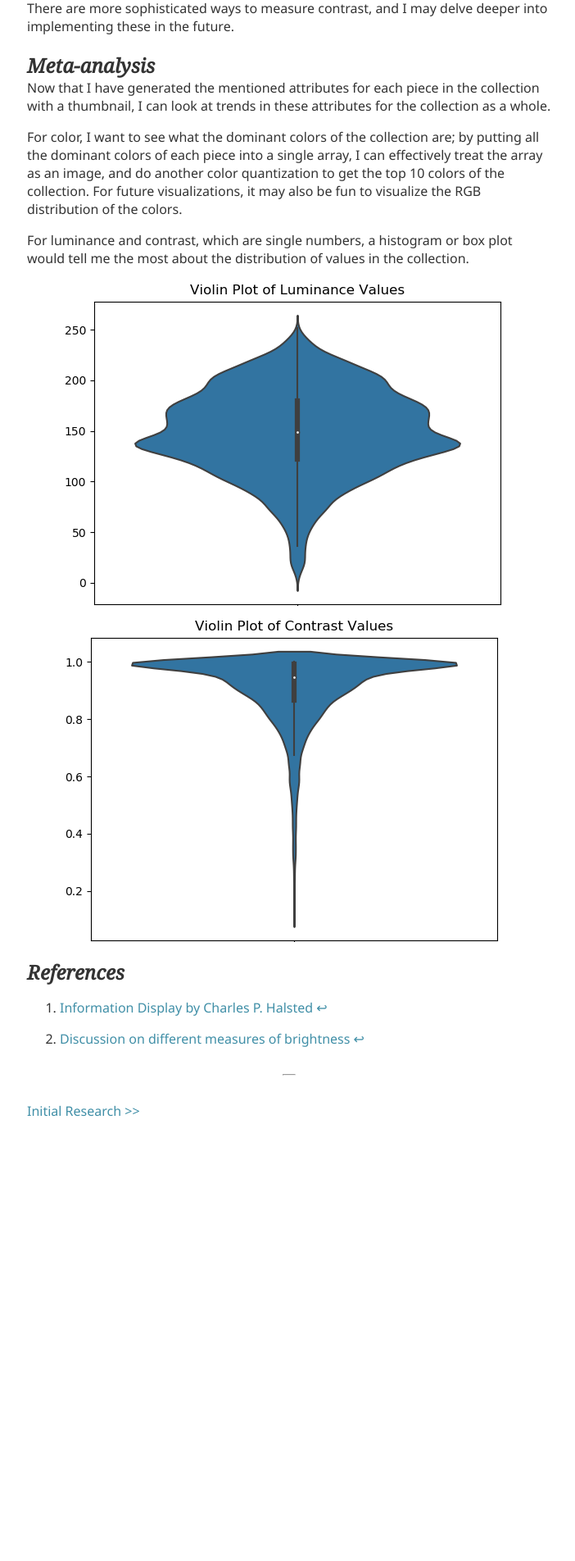
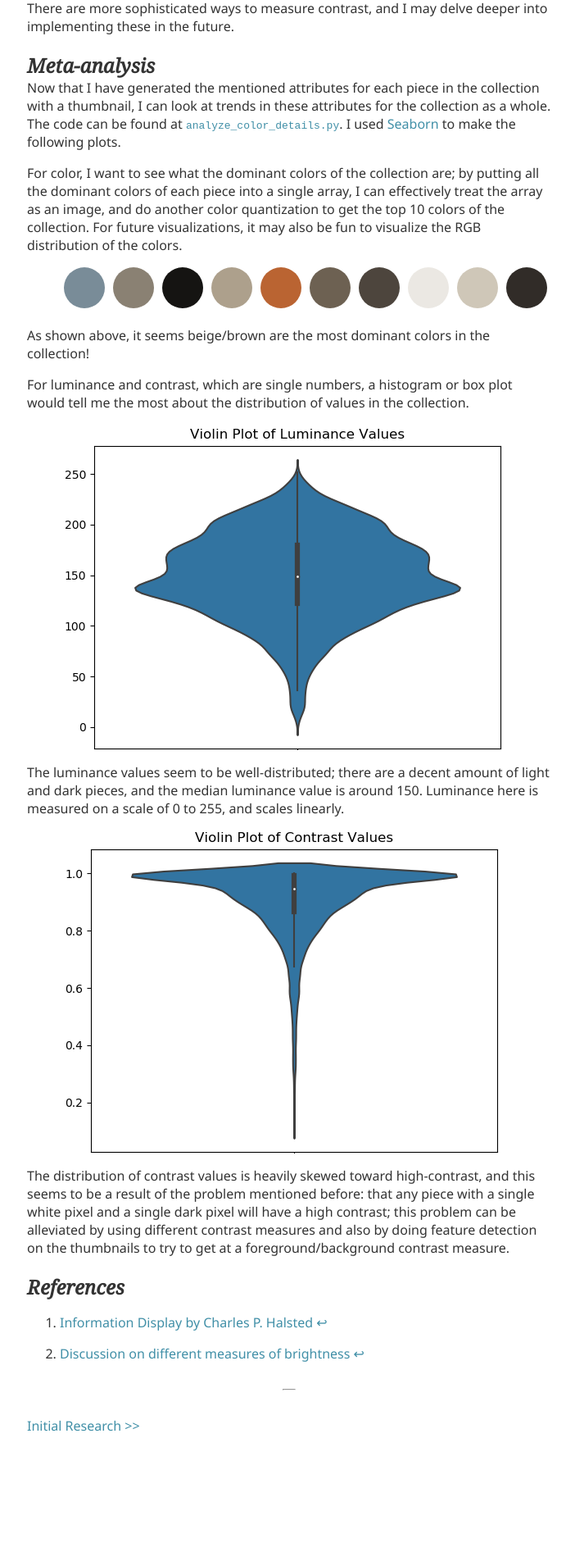
Before and after one commit to lester-lee/f2018-info-vis, a Jekyll site: the page built from _posts/2018-11-05-visualprocessing.md, in a window 1280 px wide. Shown: the part 1206-3110 px from the top of the page at 82% size, without its empty margins (287-989 px from the left). Built offline with Jekyll 4.4.1, drawn with Linux system fonts in a browser that asks for light colours; before the commit the page ends 2732 px from its top, so only the background shows below that.

Commit message:
Add plots and more details

```diff
--- a/_posts/2018-11-05-visualprocessing.md
+++ b/_posts/2018-11-05-visualprocessing.md
@@ -19,18 +19,47 @@ We can also use luminance to calculate the contrast of an image, since contrast
 This is not the best measure, as any image with both black and white present will have maximum contrast, regardless of the ratio of dark to light in the thumbnail. There are more sophisticated ways to measure contrast, and I may delve deeper into implementing these in the future.
 
 ## Meta-analysis
-Now that I have generated the mentioned attributes for each piece in the collection with a thumbnail, I can look at trends in these attributes for the collection as a whole.
+Now that I have generated the mentioned attributes for each piece in the collection with a thumbnail, I can look at trends in these attributes for the collection as a whole. The code can be found at [`analyze_color_details.py`](https://github.com/lester-lee/wcma-viz/blob/master/analyze_color_details.py). I used [Seaborn](https://seaborn.pydata.org/) to make the following plots.
 
 For color, I want to see what the dominant colors of the collection are; by putting all the dominant colors of each piece into a single array, I can effectively treat the array as an image, and do another color quantization to get the top 10 colors of the collection.
 For future visualizations, it may also be fun to visualize the RGB distribution of the colors.
-
-
+<style>
+  .Circles{
+    display: flex;
+    list-style-type: none;
+    margin: 0;
+  }
+  .Circle{
+    border-radius:50%;
+    width: 50px;
+    height: 50px;
+    margin: 0 5px;
+  }
+</style>
+<ul class="Circles">
+<li class="Circle" style="background:#798c98"></li>
+<li class="Circle" style="background:#8a8173"></li>
+<li class="Circle" style="background:#151412"></li>
+<li class="Circle" style="background:#ada08c"></li>
+<li class="Circle" style="background:#ba6432"></li>
+<li class="Circle" style="background:#6d6152"></li>
+<li class="Circle" style="background:#4d453d"></li>
+<li class="Circle" style="background:#ebe8e3"></li>
+<li class="Circle" style="background:#cfc7b8"></li>
+<li class="Circle" style="background:#312c28"></li>
+</ul>
+<br>
+As shown above, it seems beige/brown are the most dominant colors in the collection!
 
 For luminance and contrast, which are single numbers, a histogram or box plot would tell me the most about the distribution of values in the collection.
 
 ![Violin plot of luminance distribution]({{site.baseurl}}/assets/visualprocessing/luminance.png)
 
+The luminance values seem to be well-distributed; there are a decent amount of light and dark pieces, and the median luminance value is around 150. Luminance here is measured on a scale of 0 to 255, and scales linearly.
+
 ![Violin plot of contrast distribution]({{site.baseurl}}/assets/visualprocessing/contrast.png)
+
+The distribution of contrast values is heavily skewed toward high-contrast, and this seems to be a result of the problem mentioned before: that any piece with a single white pixel and a single dark pixel will have a high contrast; this problem can be alleviated by using different contrast measures and also by doing feature detection on the thumbnails to try to get at a foreground/background contrast measure.
 
 ## References
 [^brightness]: [Information Display by Charles P. Halsted](http://crompton.com/light/index.html)
```
